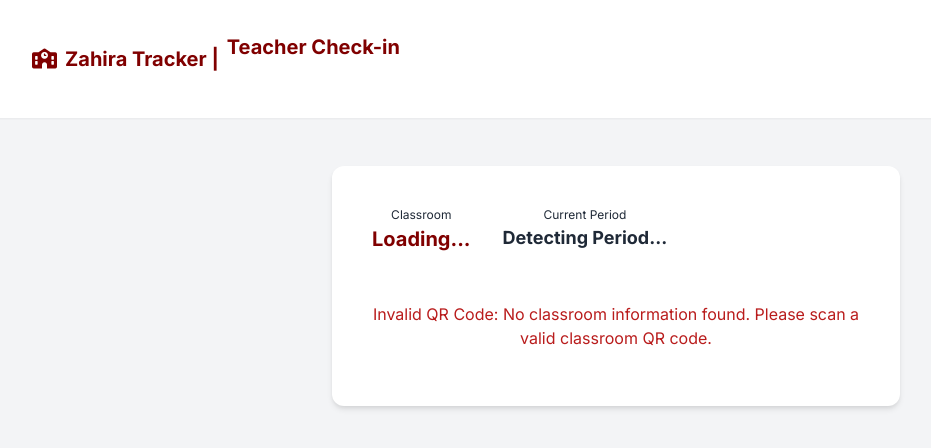
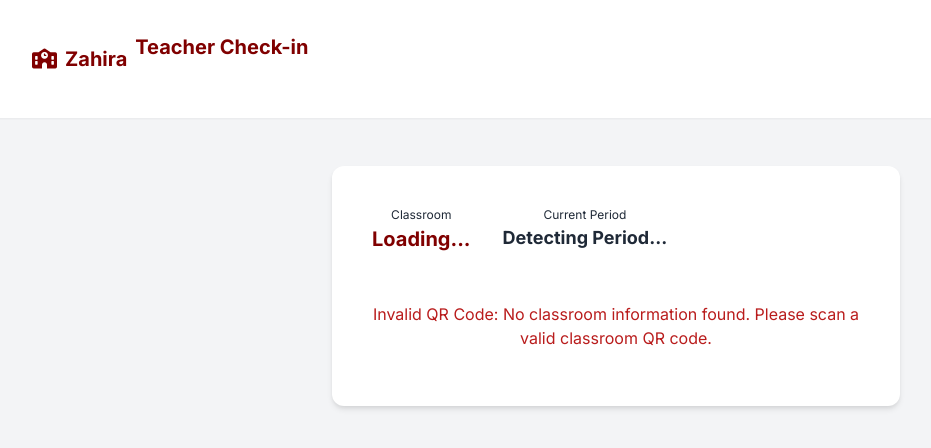
Before and after one commit to zahiramaw/Track, a plain HTML site: page teacher/index.html in a window 1280 px wide. Shown: the whole page, without its empty margins (24-955 px from the left). Drawn offline with Linux system fonts and the light colour scheme.

Commit message:
Deploy: 2025-11-27 08:03:37

```diff
--- a/teacher/index.html
+++ b/teacher/index.html
@@ -21,7 +21,10 @@
     <div id="view-checkin" class="view">
         <div class="nav-header">
             <div class="container nav-content">
-                <div class="nav-brand"><i class="fas fa-school"></i> Zahira Tracker | <h2 class="text-xl font-bold mb-6 text-center" style="color: #800000;">Teacher Check-in</h2></div>
+                <div class="nav-brand text-center">
+                    <i class="fas fa-school"></i> Zahira <br />
+                    <h3 class="text-xl font-bold mb-6 text-center" style="color: #800000;">Teacher Check-in</h3>
+                </div>
             </div>
         </div>
         <div class="container scanner-container">
```
